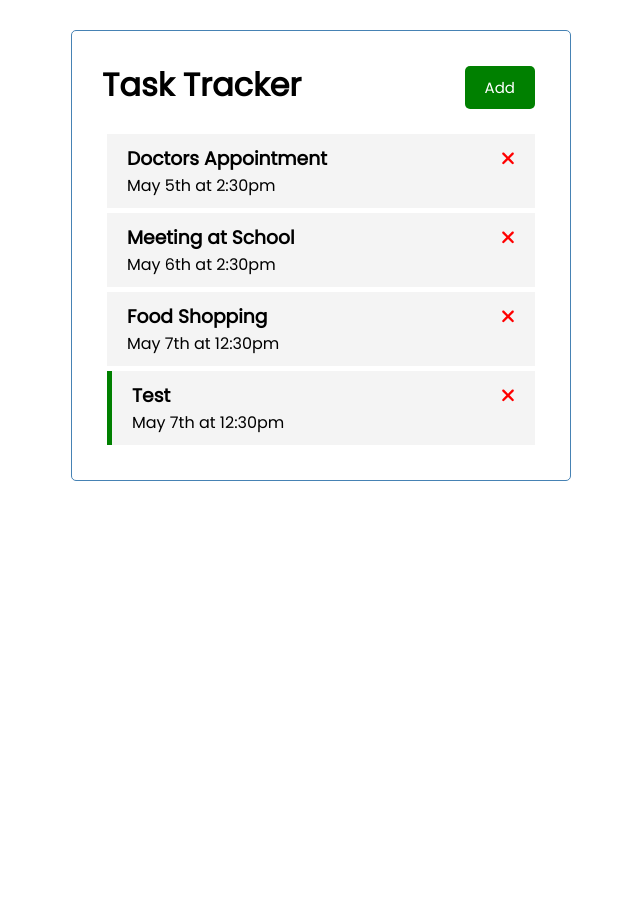
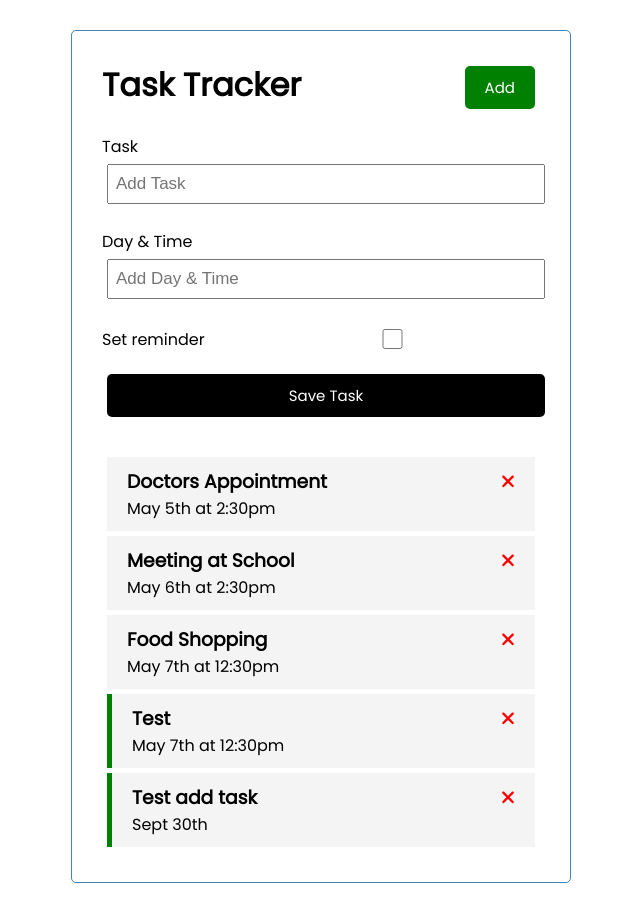
Before and after one commit to ja-odur/Angular-Todo, an Angular app: page / in a window 1280 px wide. Shown: the whole page, without its empty margins (319-959 px from the left). Before the commit the page ends 800 px from the top, so only its background shows below. Built offline with nearby package versions, Linux system fonts and the light colour scheme; data requests are answered from the project's data file.

Commit message:
Enable adding tasks

```diff
--- a/db.json
+++ b/db.json
@@ -23,6 +23,12 @@
       "text": "Test",
       "day": "May 7th at 12:30pm",
       "reminder": true
+    },
+    {
+      "text": "Test add task",
+      "day": "Sept 30th",
+      "reminder": true,
+      "id": 5
     }
   ]
 }
--- /dev/null
+++ b/src/app/components/add-task/add-task.component.css
@@ -0,0 +1,3 @@
+.add-form {
+    margin-bottom: 40px;
+}
--- /dev/null
+++ b/src/app/components/add-task/add-task.component.html
@@ -0,0 +1,32 @@
+<form class="add-form" (ngSubmit)="onSubmit()">
+    <div class="form-control">
+        <label for="text">Task</label>
+        <input
+            type="text"
+            name="text"
+            id="text"
+            [(ngModel)]="text"
+            placeholder="Add Task"
+        />
+    </div>
+    <div class="form-control">
+        <label for="day">Day & Time</label>
+        <input
+            type="text"
+            name="day"
+            [(ngModel)]="day"
+            id="day"
+            placeholder="Add Day & Time"
+        />
+    </div>
+    <div class="form-control form-control-check">
+        <label for="reminder">Set reminder</label>
+        <input
+            type="checkbox"
+            name="reminder"
+            id="reminder"
+            [(ngModel)]="reminder"
+        />
+    </div>
+    <input type="submit" value="Save Task" class="btn btn-block" />
+</form>
--- /dev/null
+++ b/src/app/components/add-task/add-task.component.ts
@@ -0,0 +1,33 @@
+import { Component, Output, EventEmitter } from "@angular/core";
+import { Task } from "../../Task";
+
+@Component({
+  selector: "app-add-task",
+  templateUrl: "./add-task.component.html",
+  styleUrl: "./add-task.component.css",
+})
+export class AddTaskComponent {
+  @Output() onAddTask: EventEmitter<Task> = new EventEmitter();
+  text: string = "";
+  day: string = "";
+  reminder: boolean = false;
+
+  onSubmit() {
+    if (!this.text) {
+      alert("Please add a task!");
+      return;
+    }
+
+    const newTask = {
+      text: this.text,
+      day: this.day,
+      reminder: this.reminder,
+    };
+
+    this.onAddTask.emit(newTask);
+
+    this.text = "";
+    this.day = "";
+    this.reminder = false;
+  }
+}
--- a/src/app/components/tasks/tasks.component.html
+++ b/src/app/components/tasks/tasks.component.html
@@ -1,3 +1,4 @@
+<app-add-task (onAddTask)="addTask($event)"></app-add-task>
 <app-task-item
     *ngFor="let task of tasks"
     [task]="task"
--- a/src/app/components/tasks/tasks.component.ts
+++ b/src/app/components/tasks/tasks.component.ts
@@ -28,4 +28,8 @@ export class TasksComponent implements OnInit {
     task.reminder = !task.reminder;
     this.taskService.updateTaskReminder(task).subscribe();
   }
+
+  addTask(task: Task) {
+    this.taskService.addTask(task).subscribe((task) => this.tasks.push(task));
+  }
 }
--- a/src/app/services/task.service.ts
+++ b/src/app/services/task.service.ts
@@ -31,4 +31,8 @@ export class TaskService {
     const url = `${this.apiUrl}/${task.id}`;
     return this.http.put<Task>(url, task, httpOptions);
   }
+
+  addTask(task: Task): Observable<Task> {
+    return this.http.post<Task>(this.apiUrl, task, httpOptions);
+  }
 }
```
Also changed, not shown: src/app/app.module.ts (+6 -2 lines), 1 other file (tests, documents, lock files or other folders).
